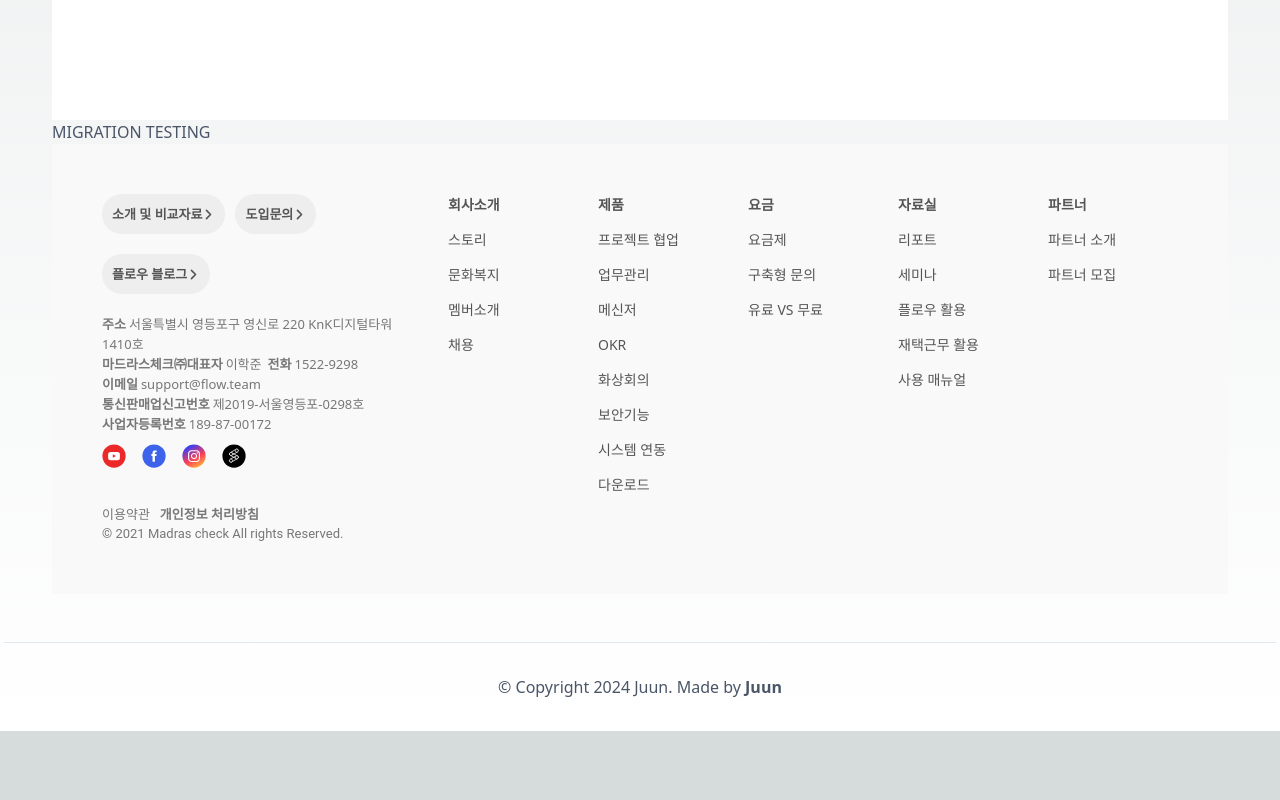
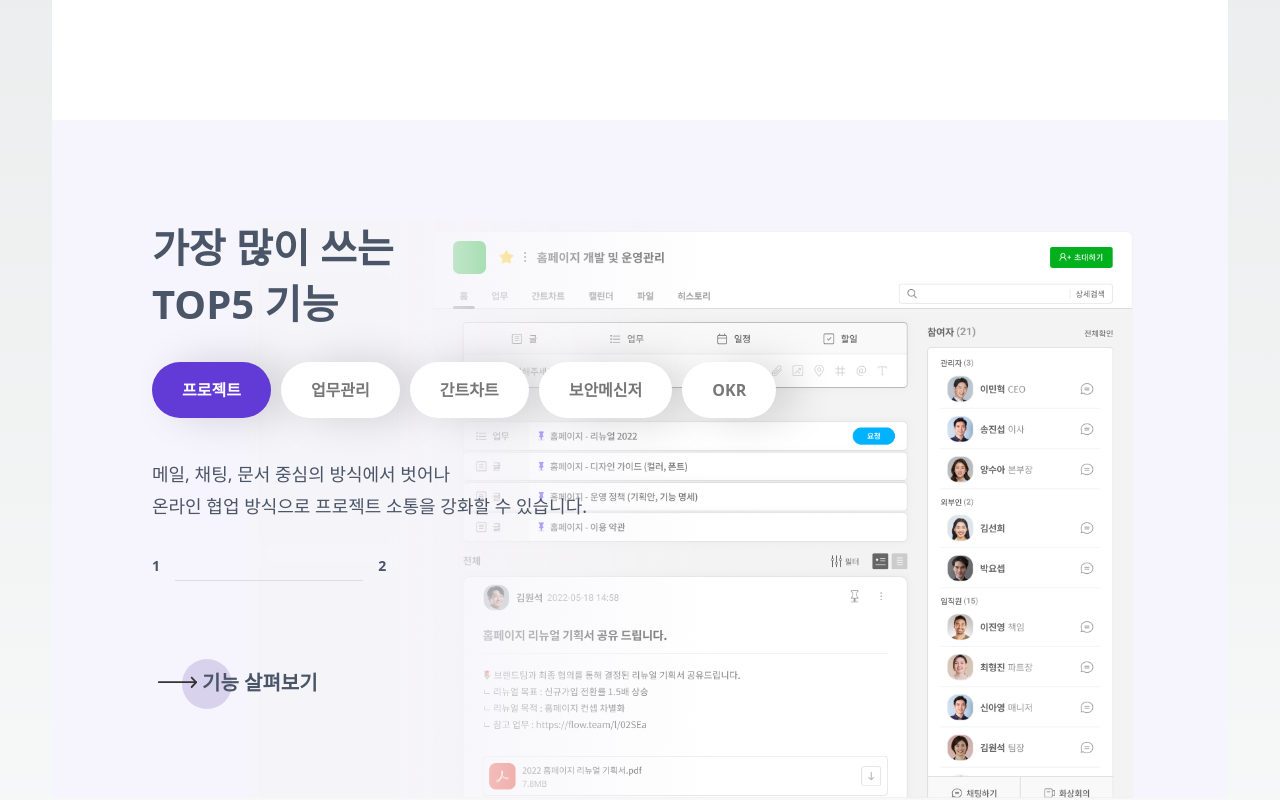
Before and after one commit to juunie-roh/setting-up-next, a Next.js app: page /portfolio/flow in a window 1280 px wide. Shown: the part 1560-2360 px from the top of the page. Before the commit the page ends 2291 px from the top, so only its background shows below. Built offline with nearby package versions, Linux system fonts and the light colour scheme.

Commit message:
refactor(sectinos): renamed sections, functions section added
working components will be added to functions section later

```diff
--- a/src/app/portfolio/flow/page.tsx
+++ b/src/app/portfolio/flow/page.tsx
@@ -1,6 +1,6 @@
 import type { Metadata } from 'next';
 
-import { MainBanner, Partner } from '@/components/flow/sections';
+import { Functions, MainBanner, Partner } from '@/components/flow/sections';
 
 export const metadata: Metadata = {
   title: 'Flow KR',
@@ -11,6 +11,7 @@ export default function Page() {
     <>
       <MainBanner />
       <Partner />
+      <Functions />
       MIGRATION TESTING
     </>
   );
--- a/src/components/flow/sections/MainBanner.tsx
+++ b/src/components/flow/sections/MainBanner.tsx
@@ -1,6 +1,6 @@
 import { ChevronRightIcon } from '@heroicons/react/24/outline';
 
-import styles from './MainBanner.module.css';
+import styles from './mainbanner.module.css';
 
 export default function MainBanner() {
   return (
--- a/src/components/flow/sections/Partner.tsx
+++ b/src/components/flow/sections/Partner.tsx
@@ -1,7 +1,7 @@
 import Image from 'next/image';
 
 import common from '../common.module.css';
-import styles from './Partner.module.css';
+import styles from './partner.module.css';
 
 const Images = (start: number, end: number) => {
   const arr = [];
--- /dev/null
+++ b/src/components/flow/sections/functions.module.css
@@ -0,0 +1,211 @@
+.container {
+  width: 100%;
+  height: 678px;
+  padding-top: 100px;
+  overflow: hidden;
+  background: #f6f4fc;
+  background-image: url(/images/flow/main/main-function1.png);
+  background-repeat: no-repeat;
+  background-size: 700px auto;
+  background-position: 80% bottom;
+}
+.container h2 {
+  position: relative;
+  margin-bottom: 30px;
+  z-index: 2;
+}
+.container img {
+  position: absolute;
+  right: 42%;
+  top: 0;
+  display: inline-block;
+  z-index: 0;
+}
+@media screen and (min-width: 1441px) {
+  .container {
+    height: 950px;
+    padding-top: 0;
+    background-size: 1000px 820px;
+    background-position: bottom right;
+  }
+  .container h2 {
+    margin-bottom: 1.4em;
+  }
+
+  .inner {
+    padding: 200px;
+  }
+}
+@media screen and (max-width: 1024px) {
+  .container {
+    height: 1086px;
+    padding-top: 80px;
+    background-position: 50% bottom;
+  }
+  .container h2 {
+    margin-bottom: 20px;
+  }
+  .container img {
+    display: none;
+  }
+}
+@media screen and (max-width: 768px) {
+  .container {
+    height: 720px;
+    background-size: 320px 360px !important;
+  }
+}
+
+.slideFunc {
+  position: relative;
+  z-index: 1;
+}
+
+.slideFunc ul {
+  display: flex;
+  width: auto;
+  min-width: 475px;
+  margin-bottom: 40px;
+}
+.slideFunc ul li {
+  padding: 16px 30px;
+  margin-left: 10px;
+  background: #fff;
+  border-radius: 30px;
+  box-shadow: 20px 0 40px rgb(0 0 0 / 15%);
+  cursor: pointer;
+
+  color: #777;
+  font-size: 16px;
+  font-weight: 700;
+}
+.slideFunc ul li.li_active {
+  background: var(--mainColor);
+  color: #fff;
+}
+.slideFunc ul li:first-child {
+  margin-left: 0;
+}
+.slideFunc ul li:hover {
+  background: var(--mainColor);
+
+  color: #fff;
+  text-decoration: underline;
+}
+.slideFunc p {
+  font-size: 18px;
+  line-height: 1.8;
+  margin-bottom: 30px;
+}
+
+.listWrap {
+  display: block;
+  width: 100%;
+  margin-bottom: 0;
+}
+
+.slideProgress {
+  display: flex;
+  justify-content: space-between;
+  align-items: center;
+  width: 24%;
+  margin-bottom: 60px;
+}
+.slideProgress p {
+  font-size: 14px;
+  font-weight: 900;
+}
+.slideProgress a {
+  position: relative;
+  font-size: 20px;
+  font-weight: 700;
+}
+.slideProgress a::before {
+  content: '';
+  position: absolute;
+  left: 1.5em;
+  top: -0.5em;
+  display: block;
+  width: 2.5em;
+  height: 2.5em;
+  border-radius: 100%;
+  background-color: #d9d2ed;
+  z-index: -1;
+  transition-duration: 0.3s;
+}
+.slideProgress a:hover::before {
+  content: '';
+  position: relative;
+  top: -0.1em;
+  display: inline-block;
+  width: 2.5em;
+  height: 0.6em;
+  background: url(/images/flow/icon/arrow-long.svg) no-repeat center center /
+    contain;
+}
+
+#progressbar {
+  position: relative;
+  width: 80%;
+  height: 1px;
+  background: #ddd;
+}
+#progressbar .prgs_active::after {
+  content: '';
+  position: absolute;
+  left: 0;
+  top: 0;
+  display: block;
+  width: 100%;
+  height: 100%;
+  background: #333;
+  transform-origin: left center;
+  transform: scaleX(0);
+  animation: slideProgress 5000ms linear;
+}
+
+@keyframes slideProgress {
+  from {
+    transform: scaleX(0);
+  }
+  to {
+    transform: scale(1);
+  }
+}
+
+@media screen and (max-width: 1024px) {
+  .slideFunc ul {
+    margin-bottom: 20px;
+  }
+  .slideFunc ul li {
+    padding: 9px 18px;
+    box-shadow: none;
+    font-size: 12px;
+  }
+  .slideFunc p {
+    font-size: 16px;
+  }
+  .slideFunc p br {
+    display: none;
+  }
+  .slideFunc div {
+    display: none;
+  }
+  .slideFunc a {
+    font-size: 12px;
+  }
+
+  .slideProgress {
+    display: none;
+  }
+}
+@media screen and (max-width: 768px) {
+  .listWrap {
+    overflow-x: scroll;
+  }
+
+  #slideList {
+    min-width: 460px;
+    overflow-x: scroll;
+  }
+}
--- /dev/null
+++ b/src/components/flow/sections/funtions.tsx
@@ -0,0 +1,52 @@
+import Image from 'next/image';
+import Link from 'next/link';
+
+import common from '../common.module.css';
+import styles from './functions.module.css';
+
+export default function Functions() {
+  return (
+    <section className={styles.container}>
+      <div className={`${common.inner} ${styles.inner}`}>
+        <h2 className={common.title}>
+          가장 많이 쓰는
+          <br />
+          TOP5 기능
+        </h2>
+
+        <div className={styles.slideFunc}>
+          <div className={styles.listWrap}>
+            <ul id={styles.slideList}>
+              <li className={styles.li_active}>프로젝트</li>
+              <li>업무관리</li>
+              <li>간트차트</li>
+              <li>보안메신저</li>
+              <li>OKR</li>
+            </ul>
+          </div>
+          <p>
+            메일, 채팅, 문서 중심의 방식에서 벗어나
+            <br />
+            온라인 협업 방식으로 프로젝트 소통을 강화할 수 있습니다.
+          </p>
+          <div className={styles.slideProgress}>
+            <p id="currentNum">1</p>
+            <i id={styles.progressbar} className={styles.prgs_active} />
+            <p id="nextNum">2</p>
+          </div>
+          <Link href="/portfolio/flow" className={common.activeLink}>
+            <i />
+            기능 살펴보기
+          </Link>
+        </div>
+        <Image
+          src="/images/flow/gradient-box.png"
+          alt="none"
+          aria-hidden
+          width={485}
+          height={950}
+        />
+      </div>
+    </section>
+  );
+}
--- a/src/components/flow/sections/index.ts
+++ b/src/components/flow/sections/index.ts
@@ -1,4 +1,5 @@
-import MainBanner from './MainBanner';
-import Partner from './Partner';
+import Functions from './funtions';
+import MainBanner from './mainbanner';
+import Partner from './partner';
 
-export { MainBanner, Partner };
+export { Functions, MainBanner, Partner };
```
